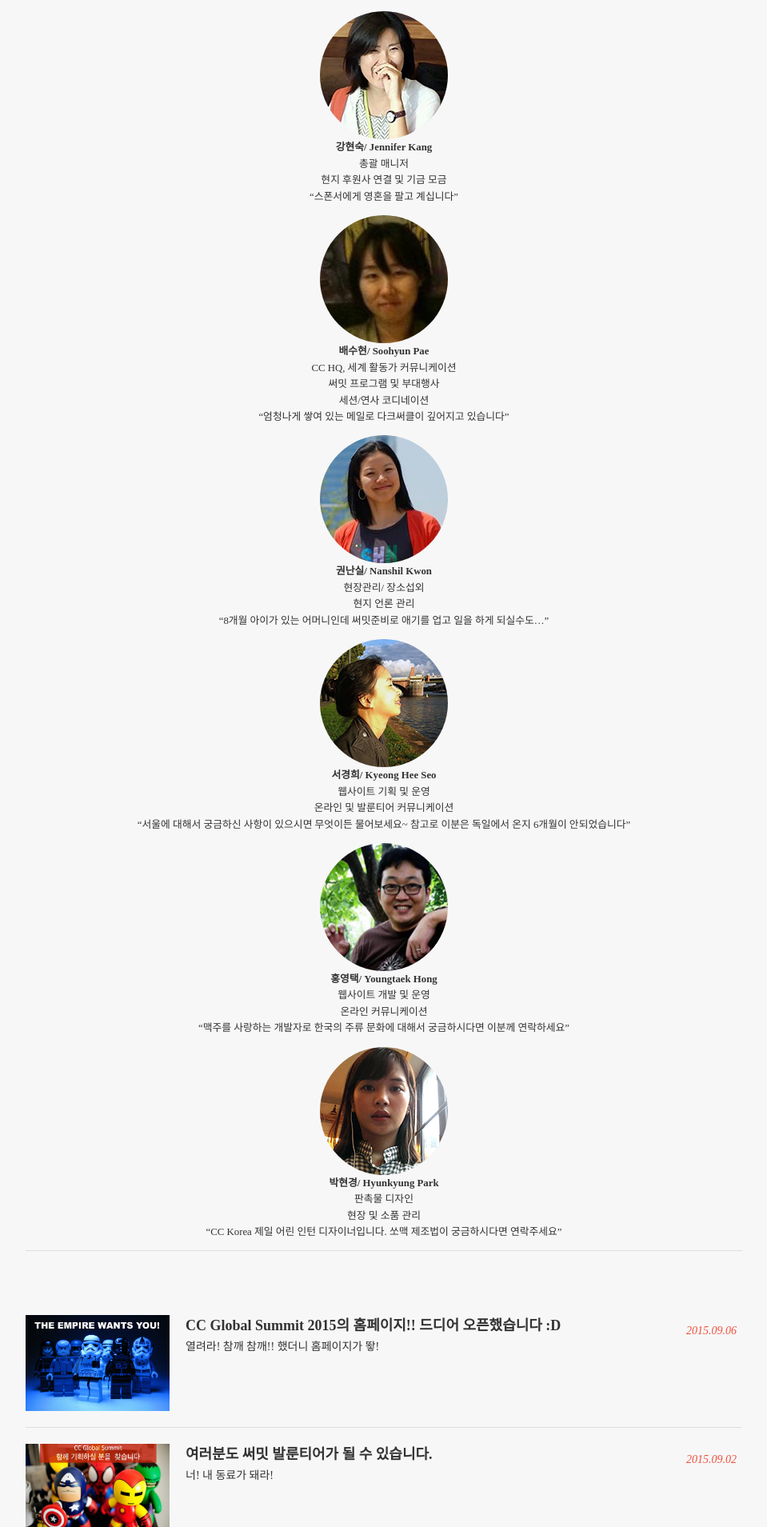
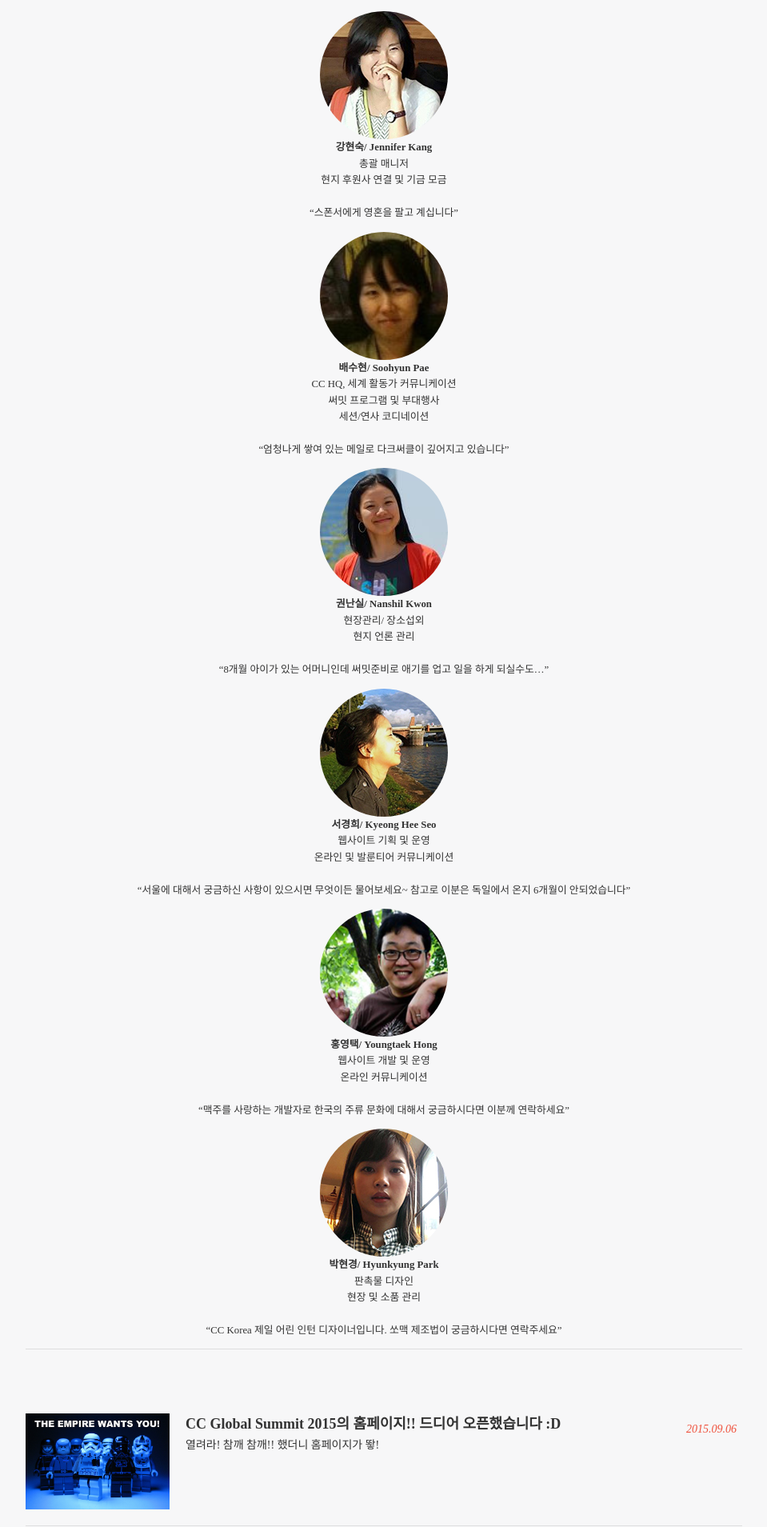
Before and after one commit to creativecommonskorea/2015-global-summit, a Jekyll site: the page built from _posts/2015-09-06-CC-Global-Summit-2015의-홈페이지-드디어-오픈했습니다!.markdown, in a window 1280 px wide. Shown: the part 551-2460 px from the top of the page at 80% size, without its empty margins (160-1119 px from the left). Built offline with Jekyll 4.4.1, drawn with Linux system fonts in a browser that asks for light colours; nearby versions of some CDN libraries.

```diff
--- a/_posts/2015-09-06-CC-Global-Summit-2015의-홈페이지-드디어-오픈했습니다!.markdown
+++ b/_posts/2015-09-06-CC-Global-Summit-2015의-홈페이지-드디어-오픈했습니다!.markdown
@@ -11,36 +11,36 @@ thumbnail: "/images/news/news1_cck.jpg"
 {:.person}
 ![Jennifer Kang](/images/people/1_02_Jennifer Kang.jpg)**강현숙/ Jennifer Kang**<br>
 총괄 매니저<br>
-현지 후원사 연결 및 기금 모금<br>
+현지 후원사 연결 및 기금 모금<br><br>
 "스폰서에게 영혼을 팔고 계십니다" <br>
 
 {:.person}
 ![Soohyun Pae](/images/people/1_01_s_soohyun pae.jpg)**배수현/ Soohyun Pae**<br>
 CC HQ, 세계 활동가 커뮤니케이션<br>
 써밋 프로그램 및 부대행사<br>
-세션/연사 코디네이션 <br>
+세션/연사 코디네이션 <br><br>
 "엄청나게 쌓여 있는 메일로 다크써클이 깊어지고 있습니다" <br>
 
 {:.person}
 ![Nanshil Kwon](/images/people/1_03_Nanshil Kwon.jpg)**권난실/ Nanshil Kwon**<br>
 현장관리/ 장소섭외<br>
-현지 언론 관리 <br>
+현지 언론 관리 <br><br>
 "8개월 아이가 있는 어머니인데 써밋준비로 애기를 업고 일을 하게 되실수도..." <br>
 
 {:.person}
 ![Kyeong Hee Seo](/images/people/1_05_Kyeong Hee Seo.jpg)**서경희/ Kyeong Hee Seo**<br>
 웹사이트 기획 및 운영<br>
-온라인 및 발룬티어 커뮤니케이션 <br>
+온라인 및 발룬티어 커뮤니케이션 <br><br>
 "서울에 대해서 궁금하신 사항이 있으시면 무엇이든 물어보세요~  참고로 이분은 독일에서 온지 6개월이 안되었습니다" <br>
 
 {:.person}
 ![Youngtaek Hong](/images/people/1_04_Youngtaek Hong.png)**홍영택/ Youngtaek Hong**<br>
 웹사이트 개발 및 운영<br>
-온라인 커뮤니케이션 <br>
+온라인 커뮤니케이션 <br><br>
 "맥주를 사랑하는 개발자로 한국의 주류 문화에 대해서 궁금하시다면 이분께 연락하세요"<br>
 
 {:.person}
 ![Hyunkyung Park](/images/people/1_06_Hyunkyung%20Park.jpg)**박현경/ Hyunkyung Park**<br>
 판촉물 디자인<br>
-현장 및 소품 관리 <br>
+현장 및 소품 관리 <br><br>
 "CC Korea 제일 어린 인턴 디자이너입니다. 쏘맥 제조법이 궁금하시다면 연락주세요" <br>
```
